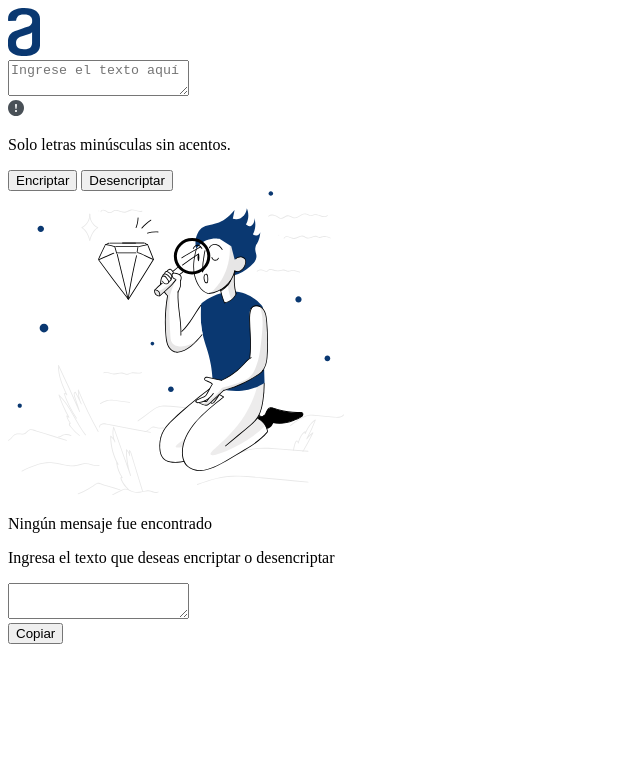
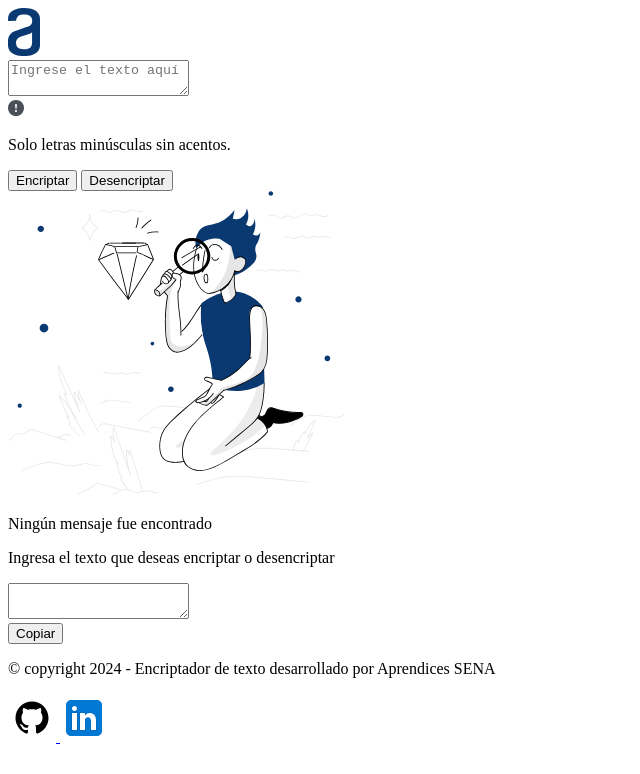
Before and after one commit to Duvan1975/entrenamiento-github, a plain HTML site: page index.html in a window 1280 px wide. Shown: the whole page, without its empty margins (0-640 px from the left). Drawn offline with Linux system fonts and the light colour scheme.

Commit message:
Agregando pie de página con iconos GitHub y LinkedIn

```diff
--- a/index.html
+++ b/index.html
@@ -39,7 +39,13 @@
         </section>
     </main>
     <footer>
-
+        <p class="copyright">&copy; copyright 2024 - Encriptador de texto desarrollado por Aprendices SENA</p>
+        <a href="#" rel="">
+            <img class="github" src="./imagenes/github.svg" alt="Icono de GitHub">
+        </a>
+        <a href="#" rel="">
+            <img class="linked" src="./imagenes/linkedin.svg" alt="Icono de LinkedIn">
+        </a>
     </footer>
 </body>
 </html>
```
